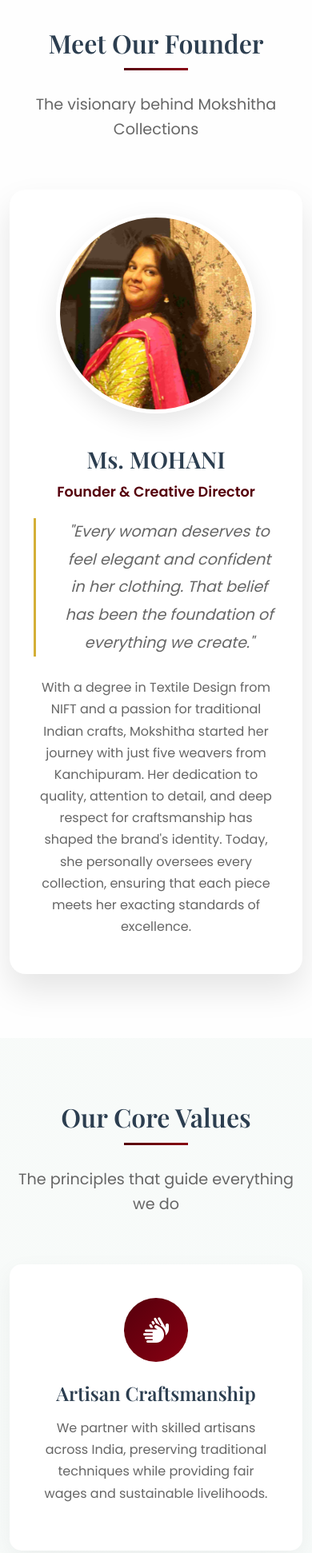
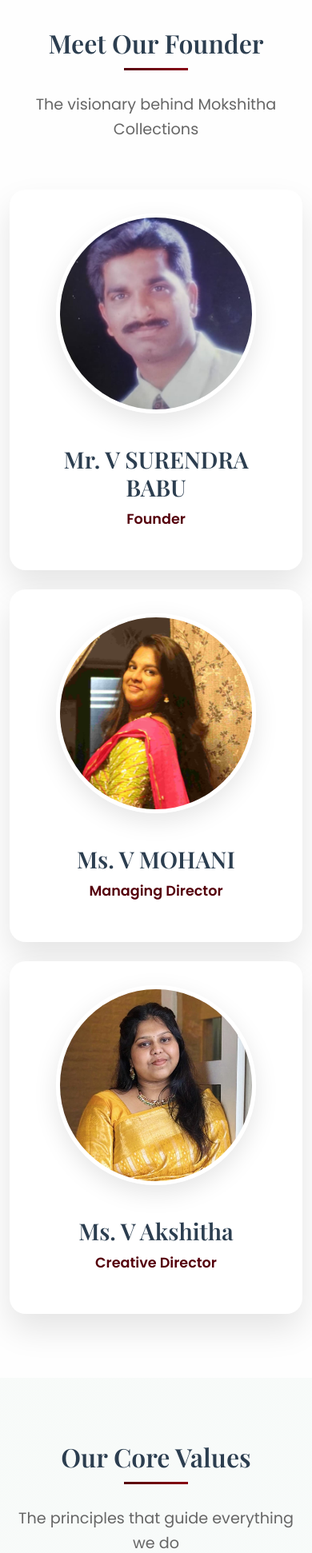
Before and after one commit to mokshithacollections/mokshithacollections, a Spring Boot app: page /about in a window 390 px wide. Shown: the part 2400-4342 px from the top of the page at 80% size. Run offline with Spring Boot 4, Linux system fonts and the light colour scheme; some of the project's set-up classes (security, data sources, template engines, error pages and the like) are left out, and stand-ins take their place.

Commit message:
Daddy Spacial

```diff
--- a/src/main/resources/templates/about.html
+++ b/src/main/resources/templates/about.html
@@ -882,7 +882,7 @@
             <div class="section-title animate-fade-in-up">
                 <h2>Our Humble Beginnings</h2>
                 <p class="section-subtitle">
-                    From a small boutique in Chennai to becoming a beloved name in Indian fashion
+                    From a small boutique in Ongole to becoming a beloved name in Indian fashion
                 </p>
             </div>
 
@@ -926,25 +926,51 @@
             <div class="founder-card animate-fade-in-up">
                 <div class="founder-content">
                     <div class="founder-image">
-                        <img src="/images/wish.jpeg" alt="Mokshitha Reddy">
+                        <img src="/images/mc_foundar.jpeg" alt="Surendra Babu Vuppala">
                     </div>
                     <div class="founder-info">
-                        <h3 class="founder-name">Ms. MOHANI</h3>
-                        <p class="founder-title">Founder & Creative Director</p>
-                        <blockquote class="founder-quote">
+                        <h3 class="founder-name">Mr. V SURENDRA BABU</h3>
+                        <p class="founder-title">Founder</p>
+                        <!--<blockquote class="founder-quote">
                             "Every woman deserves to feel elegant and confident in her clothing.
                             That belief has been the foundation of everything we create."
-                        </blockquote>
-                        <p class="founder-bio">
+                        </blockquote>-->
+                        <!--<p class="founder-bio">
                             With a degree in Textile Design from NIFT and a passion for traditional Indian crafts,
                             Mokshitha started her journey with just five weavers from Kanchipuram.
                             Her dedication to quality, attention to detail, and deep respect for craftsmanship
                             has shaped the brand's identity. Today, she personally oversees every collection,
                             ensuring that each piece meets her exacting standards of excellence.
-                        </p>
+                        </p>-->
                     </div>
                 </div>
             </div>
+			<br>
+			<div class="founder-card animate-fade-in-up">
+                <div class="founder-content">
+                    <div class="founder-image">
+                        <img src="/images/wish.jpeg" alt="Ms. Mohini">
+                    </div>
+                    <div class="founder-info">
+                        <h3 class="founder-name">Ms. V MOHANI</h3>
+                        <p class="founder-title">Managing Director</p>
+                    </div>
+                </div>
+            </div>
+
+			<br>
+			<div class="founder-card animate-fade-in-up">
+                <div class="founder-content">
+                    <div class="founder-image">
+                        <img src="/images/cd.jpeg" alt="Ms. Mohini">
+                    </div>
+                    <div class="founder-info">
+                        <h3 class="founder-name">Ms. V Akshitha</h3>
+                        <p class="founder-title">Creative Director</p>
+                    </div>
+                </div>
+            </div>
+
         </div>
     </section>
 
```
Also changed, not shown: src/main/resources/templates/home.html (+21 -1 lines), src/main/resources/templates/product-detail.html (+31 -9 lines), src/main/resources/static/images/cd.jpeg (added), src/main/resources/static/images/mc_foundar.jpeg (added), src/main/resources/static/images/suri.jpeg (added).
